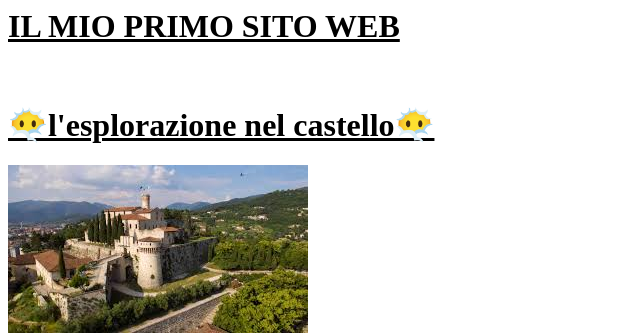
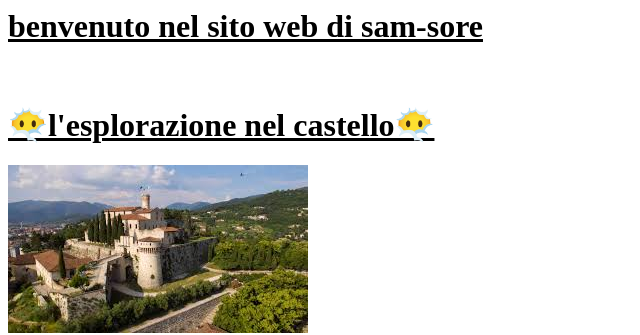
Before and after one commit to sam-sore/sam-sore.github.io, a plain HTML site: page index.html in a window 1280 px wide. Shown: the top 335 px of the page, without its empty margins (0-640 px from the left). Drawn offline with Linux system fonts and the light colour scheme.

Commit message:
Update index.html

```diff
--- a/index.html
+++ b/index.html
@@ -1,4 +1,6 @@
-<h1><u>IL MIO PRIMO SITO WEB</u></h1>
+
+
+<h1><u>benvenuto nel sito web di sam-sore</u></h1>
 <br>
 <h1><u>😶‍🌫️l'esplorazione nel castello😶‍🌫️</u></h1>
 <img src="castello.jfif">
```
